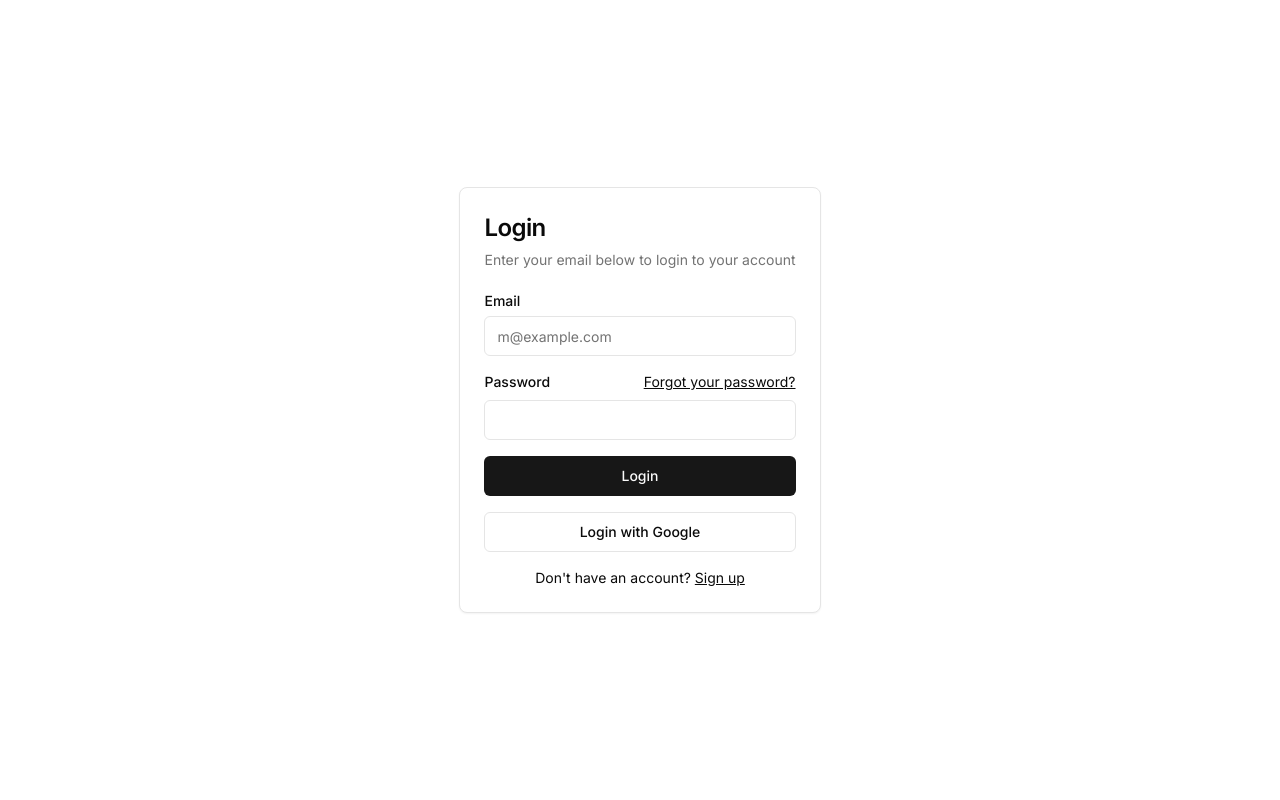
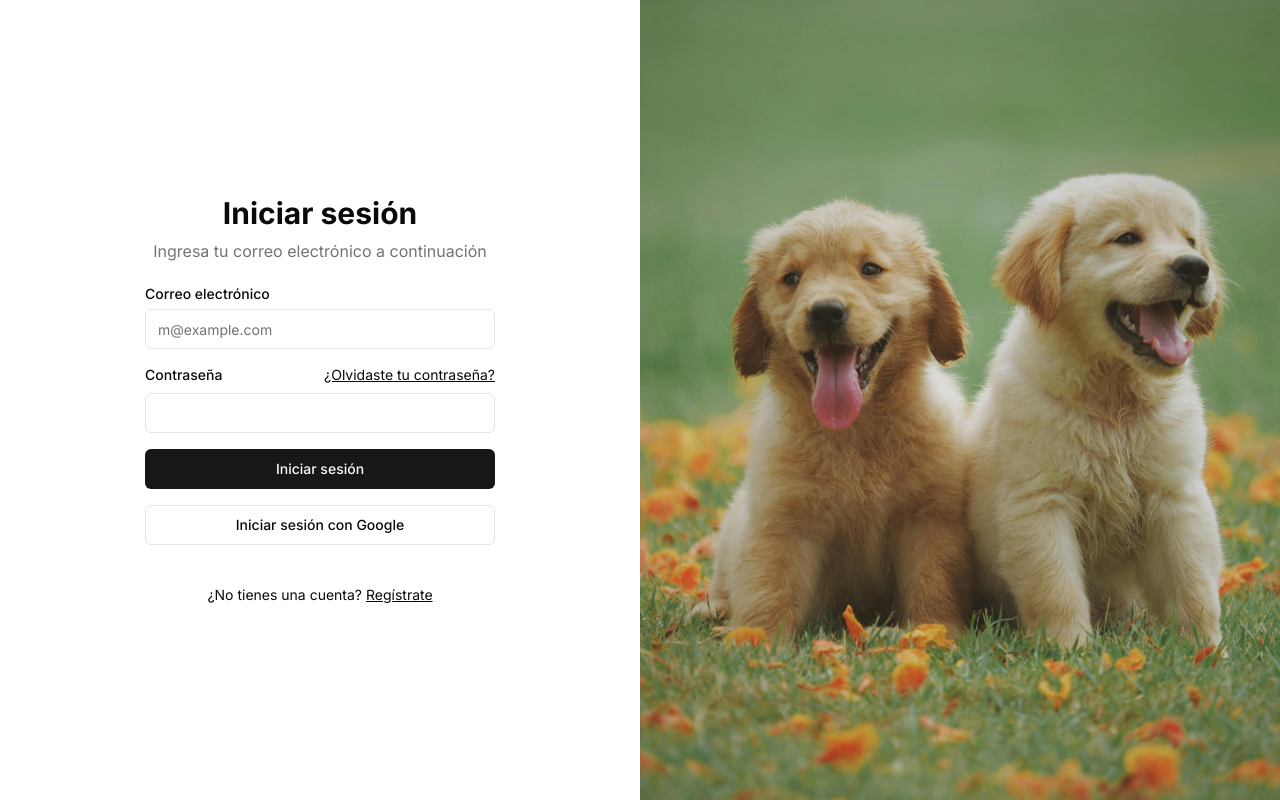
Before and after one commit to alanalexxis/pawpall_project, a Next.js app: page /login in a window 1280 px wide. Built offline with nearby package versions, Linux system fonts and the light colour scheme.

Commit message:
se cambia y se traduce login

```diff
--- a/app/(auth)/login/components/LoginForm.tsx
+++ b/app/(auth)/login/components/LoginForm.tsx
@@ -1,32 +1,28 @@
+import Image from "next/image";
 import Link from "next/link";
 
 import { Button } from "@/components/ui/button";
-import {
-  Card,
-  CardContent,
-  CardDescription,
-  CardHeader,
-  CardTitle,
-} from "@/components/ui/card";
 import { Input } from "@/components/ui/input";
 import { Label } from "@/components/ui/label";
+import LoginImage from "./login-image.jpg";
 import { login } from "@/lib/auth-actions";
 import SignInWithGoogleButton from "./SignInWithGoogleButton";
 
 export function LoginForm() {
   return (
-    <Card className="mx-auto max-w-sm">
-      <CardHeader>
-        <CardTitle className="text-2xl">Login</CardTitle>
-        <CardDescription>
-          Enter your email below to login to your account
-        </CardDescription>
-      </CardHeader>
-      <CardContent>
+    <div className="w-full lg:grid lg:min-h-[600px] lg:grid-cols-2 xl:min-h-[800px]">
+      <div className="flex items-center justify-center py-12">
+        <div className="mx-auto grid w-[350px] gap-6">
+          <div className="grid gap-2 text-center">
+            <h1 className="text-3xl font-bold">Iniciar sesión</h1>
+            <p className="text-balance text-muted-foreground">
+              Ingresa tu correo electrónico a continuación
+            </p>
+          </div>
           <form action="">
             <div className="grid gap-4">
               <div className="grid gap-2">
-              <Label htmlFor="email">Email</Label>
+                <Label htmlFor="email">Correo electrónico</Label>
                 <Input
                   id="email"
                   name="email"
@@ -37,29 +33,39 @@ export function LoginForm() {
               </div>
               <div className="grid gap-2">
                 <div className="flex items-center">
-                <Label htmlFor="password">Password</Label>
+                  <Label htmlFor="password">Contraseña</Label>
                   <Link
-                  href="#"
+                    href="/forgot-password"
                     className="ml-auto inline-block text-sm underline"
                   >
-                  Forgot your password?
+                    ¿Olvidaste tu contraseña?
                   </Link>
                 </div>
                 <Input id="password" name="password" type="password" required />
               </div>
               <Button type="submit" formAction={login} className="w-full">
-              Login
+                Iniciar sesión
               </Button>
               <SignInWithGoogleButton />
             </div>
           </form>
           <div className="mt-4 text-center text-sm">
-          Don&apos;t have an account?{" "}
+            ¿No tienes una cuenta?{" "}
             <Link href="/signup" className="underline">
-            Sign up
+              Regístrate
             </Link>
           </div>
-      </CardContent>
-    </Card>
+        </div>
+      </div>
+      <div className="hidden bg-muted lg:block">
+        <Image
+          src={LoginImage}
+          alt="Imagen"
+          width="1920"
+          height="1080"
+          className="h-full w-full object-cover dark:brightness-[0.2] dark:grayscale"
+        />
+      </div>
+    </div>
   );
 }
--- a/app/(auth)/login/components/SignInWithGoogleButton.tsx
+++ b/app/(auth)/login/components/SignInWithGoogleButton.tsx
@@ -13,7 +13,7 @@ const SignInWithGoogleButton = () => {
         signInWithGoogle();
       }}
     >
-      Login with Google
+      Iniciar sesión con Google
     </Button>
   );
 };
--- a/components/UserGreetText.tsx
+++ b/components/UserGreetText.tsx
@@ -18,7 +18,9 @@ const UserGreetText = () => {
     return (
       <p className="fixed left-0 top-0 flex w-full justify-center border-b border-gray-300 bg-gradient-to-b from-zinc-200 pb-6 pt-8 backdrop-blur-2xl dark:border-neutral-800 dark:bg-zinc-800/30 dark:from-inherit lg:static lg:w-auto  lg:rounded-xl lg:border lg:bg-gray-200 lg:p-4 lg:dark:bg-zinc-800/30">
         hello&nbsp;
-        <code className="font-mono font-bold">{user.full_name ?? "user"}!</code>
+        <code className="font-mono font-bold">
+          {user.user_metadata.full_name ?? "user"}!
+        </code>
       </p>
     );
   }
```
Also changed, not shown: app/(auth)/login/components/login-image.jpg (added). Lines whose indentation alone changed are shown as unchanged.
